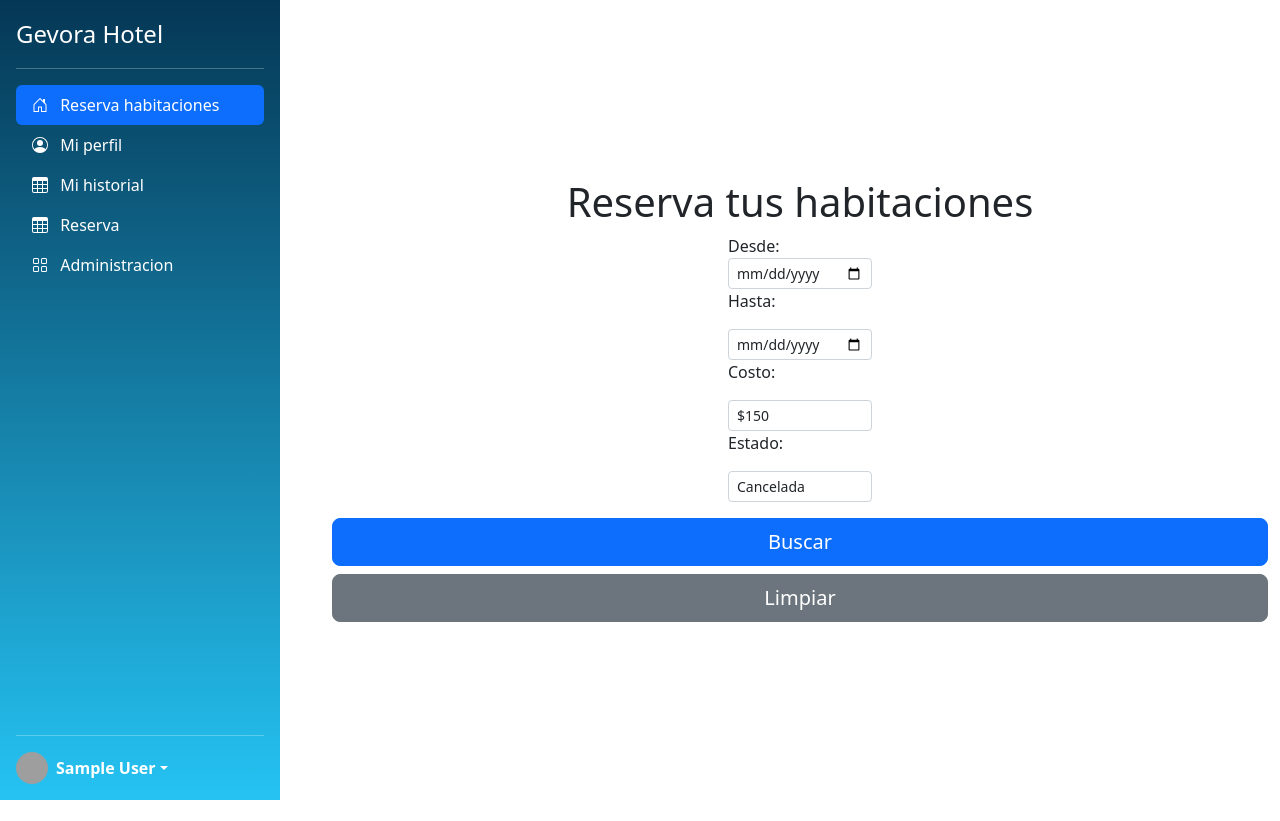
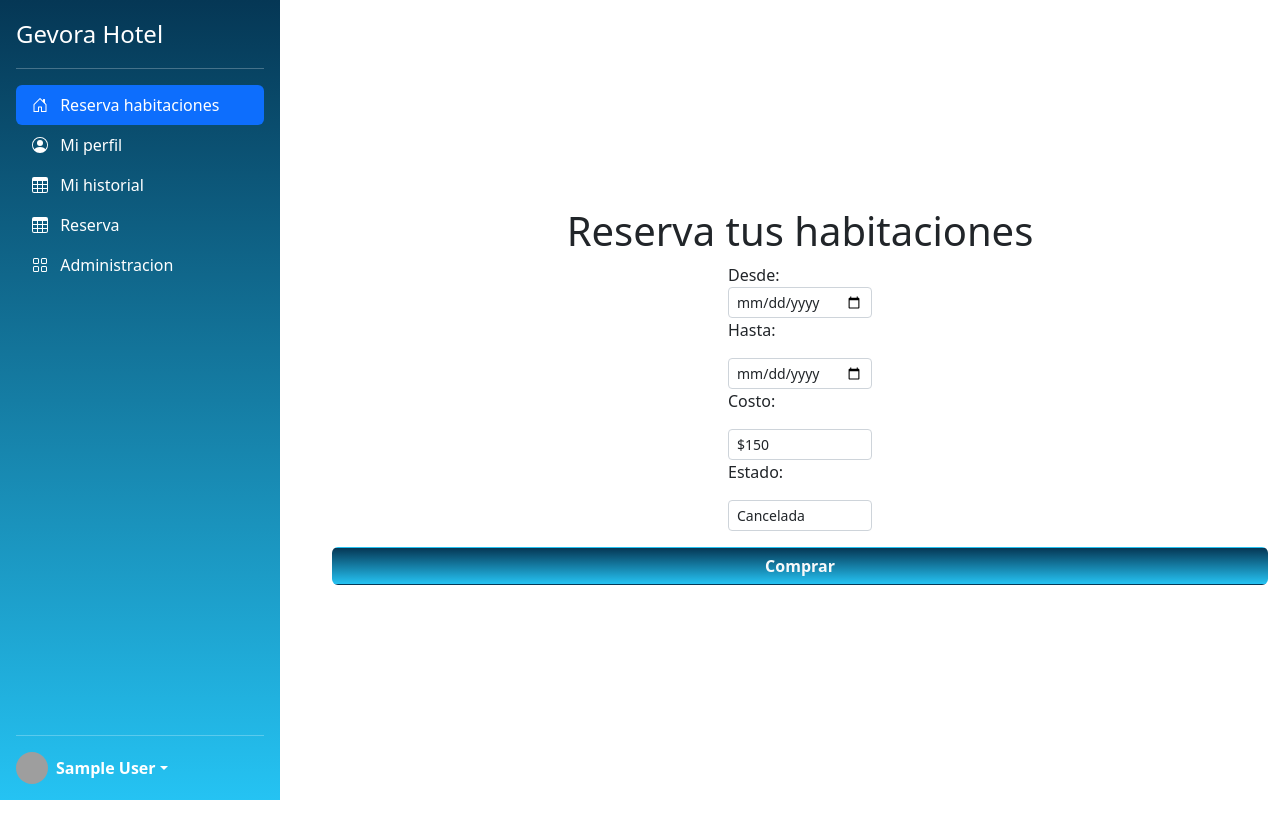
Before and after one commit to johnger13b/HotelApp, a Flask app: page /Reservas in a window 1280 px wide. Shown: the top 821 px of the page. Run offline with Flask 2, Linux system fonts and the light colour scheme; some libraries are stand-ins or nearby versions; grey boxes are pictures that could not be loaded.

Commit message:
Functionality

```diff
--- a/app.py
+++ b/app.py
@@ -154,7 +154,7 @@ def signup():
 
 @app.route('/Reservas')
 def reservas():
-    form=forms.Usuarios(request.form)
+    form=forms.Reservas(request.form)
     return render_template('Reservas.html', form=form, titulo="Ejemplo Hotel Gevora 2")
 
 @app.route('/Vista_admin_usuarios')
--- a/forms.py
+++ b/forms.py
@@ -41,8 +41,8 @@ class Usuarios(Form):
     rol = SelectField('Genero:', choices=[('Usuario', 'Usuario'), ('Administrador', 'Administrador'), ('Superadministrador', 'Superadministrador')], validators=[DataRequired()])
     signup = SubmitField('Registrar')
 
-class Usuarios(Form):
+class Reservas(Form):
     costo = SelectField('Costo:', choices=[('$150', '$150')], validators=[DataRequired()])
     estado = SelectField('Estado:', choices=[('Cancelada', 'Cancelada'), ('Activada', 'Activada'), ('Finalizada', 'Finalizada')], validators=[DataRequired()])
     birddate = DateField('FechadeNacimiento:', validators=[DataRequired()])
-    signup = SubmitField('Hacer')
+    buy = SubmitField('Comprar')
--- a/templates/Reservas.html
+++ b/templates/Reservas.html
@@ -41,8 +41,8 @@
         </label>
       </div>
       <div class="container d-flex flex-column justify-content-center">
-        <button type="button" class="btn btn-primary btn-lg btn-block">Buscar</button>
-        <button type="button" class="btn btn-secondary btn-lg btn-block">Limpiar</button>
+        {{ render_buttonfield(form.buy, class='btn gradient-navbar btn-md  btn-block text-light fw-bold', placeholder='Comprar') }}
+        <!-- <button type="button" class="btn btn-primary btn-lg btn-block">Buscar</button> -->
       </div>
     </div>
   </main>
```
